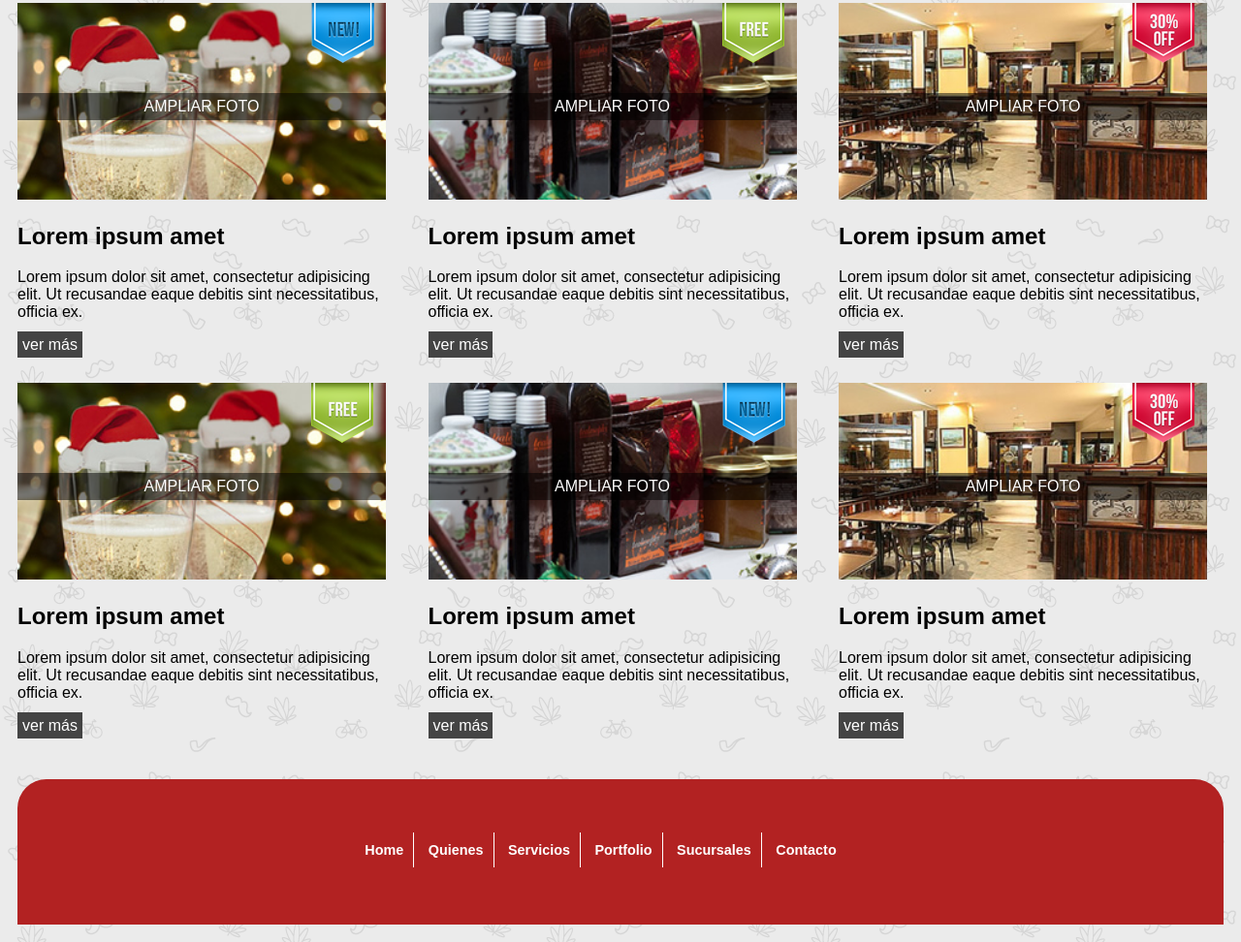
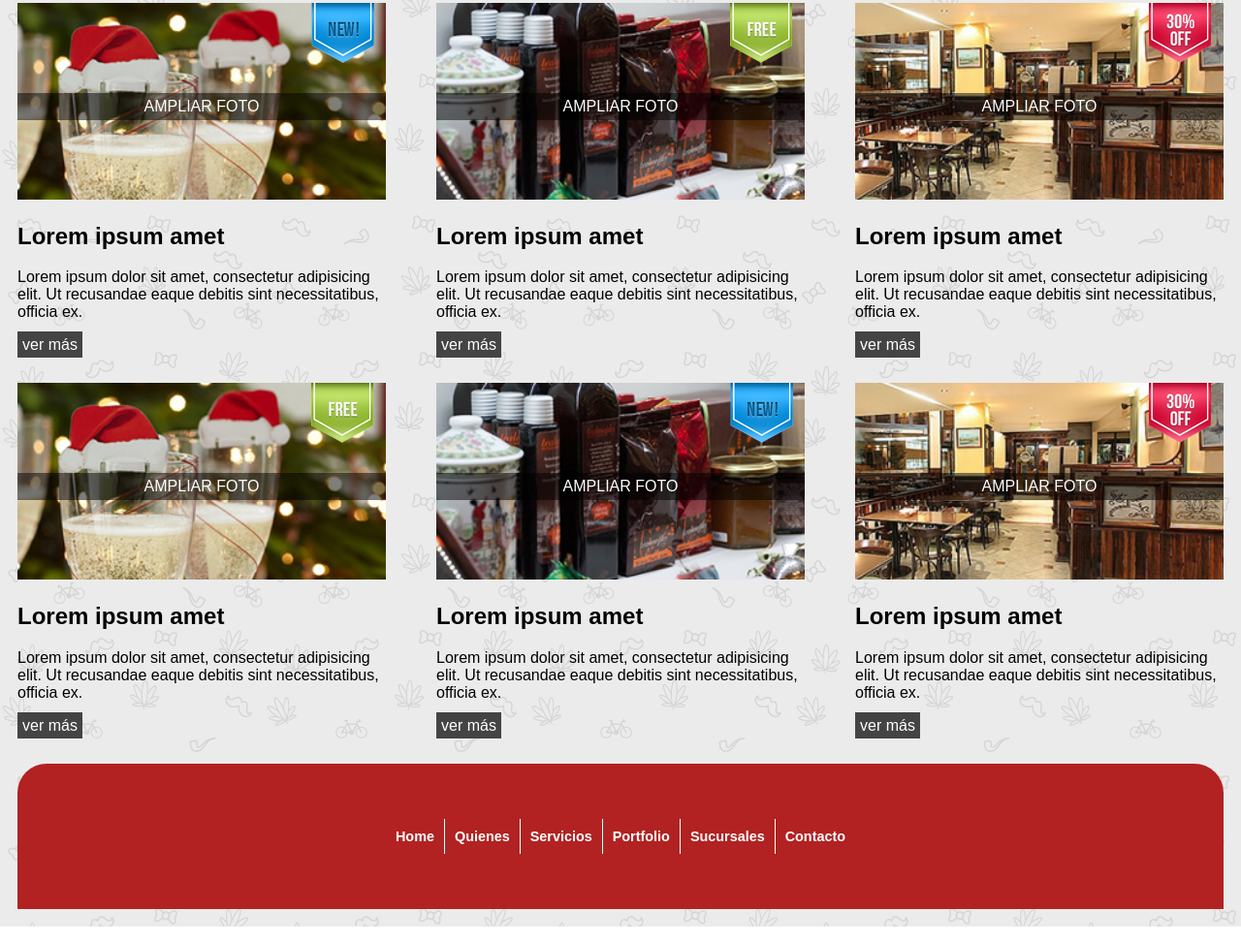
Before and after one commit to gabrielpelizza/kitchering, a plain HTML site: page index.html in a window 1280 px wide. Shown: the part 736-1708 px from the top of the page at 97% size. Drawn offline with Linux system fonts and the light colour scheme.

Commit message:
Add files via upload

```diff
--- a/css/style.css
+++ b/css/style.css
@@ -193,9 +193,17 @@ section.banner img{
         margin-right:0;
     }
 
+    .container section.vip-products{
+        display:flex;
+        flex-wrap: wrap;
+        flex-direction:row;
+        justify-content:space-between;
+    }
+
     .container section.vip-products article{
         width:380px;
         margin-left:0px;
+
     }
     .container section.vip-products article:nth-child(odd){
         margin-right:0%;
@@ -209,30 +217,21 @@ section.banner img{
         margin-top: 10px;
     }
 
-    .container section.vip-products article#seccion-prod-1:not(:first-child){
-        margin-right: 3.5%;
-        margin-left: 3.5%;
-    }
-
-    .container section.vip-products article#seccion-prod-final{
-        margin-right:0;
-    }
-
-    .container section.vip-products article#seccion-prod-2:not(:first-child){
-        margin-right: 3.5%;
-
-    }
-
     .container footer{
         background-color:firebrick;
         width:100%;
         height:150px;
         border-top-left-radius: 30px;
         border-top-right-radius: 30px;
+        display:flex;
+        flex-direction: row;
+        align-items:center;
+        justify-content:center;
     }
 
     .container footer ul{
-        padding:55px 0 30px 28%;
+        display:flex;
+        justify-content:center;
     }
 
     .container footer ul li{
--- a/index.html
+++ b/index.html
@@ -39,7 +39,7 @@
 
 		<!-- productos -->
 		<section class="vip-products">
-			<article class="product" id="seccion-prod-1">
+			<article class="product">
 				<div class="photo-container">
 					<img class="photo" src="images/img-pdto-1.jpg" alt="pdto 01">
 					<img class="special" src="images/img-nuevo.png" alt="plato nuevo">
@@ -49,7 +49,7 @@
 				<p>Lorem ipsum dolor sit amet, consectetur adipisicing elit. Ut recusandae eaque debitis sint necessitatibus, officia ex.</p>
 				<a class="more" href="#">ver más</a>
 			</article>
-			<article class="product" id="seccion-prod-1">
+			<article class="product">
 				<div class="photo-container">
 					<img class="photo" src="images/img-pdto-2.jpg" alt="pdto 02">
 					<img class="special" src="images/img-gratis.png" alt="gratis más de 3">
@@ -59,7 +59,7 @@
 				<p>Lorem ipsum dolor sit amet, consectetur adipisicing elit. Ut recusandae eaque debitis sint necessitatibus, officia ex.</p>
 				<a class="more" href="#">ver más</a>
 			</article>
-			<article class="product"  id="seccion-prod-final">
+			<article class="product">
 				<div class="photo-container">
 					<img class="photo" src="images/img-pdto-3.jpg" alt="pdto 03">
 					<img class="special" src="images/img-descuento.png" alt="descuento efectivo">
@@ -71,7 +71,7 @@
 			</article>
 
 			<!--separacion-->
-			<article class="product" id="seccion-prod-2">
+			<article class="product">
 				<div class="photo-container">
 					<img class="photo" src="images/img-pdto-1.jpg" alt="pdto 01">
 					<img class="special" src="images/img-gratis.png" alt="gratis más de 3">
@@ -81,7 +81,7 @@
 				<p>Lorem ipsum dolor sit amet, consectetur adipisicing elit. Ut recusandae eaque debitis sint necessitatibus, officia ex.</p>
 				<a class="more" href="#">ver más</a>
 			</article>
-			<article class="product" id="seccion-prod-2">
+			<article class="product">
 				<div class="photo-container">
 					<img class="photo" src="images/img-pdto-2.jpg" alt="pdto 02">
 					<img class="special" src="images/img-nuevo.png" alt="plato nuevo">
@@ -91,7 +91,7 @@
 				<p>Lorem ipsum dolor sit amet, consectetur adipisicing elit. Ut recusandae eaque debitis sint necessitatibus, officia ex.</p>
 				<a class="more" href="#">ver más</a>
 			</article>
-			<article class="product" id="seccion-prod-final">
+			<article class="product">
 				<div class="photo-container">
 					<img class="photo" src="images/img-pdto-3.jpg" alt="pdto 03">
 					<img class="special" src="images/img-descuento.png" alt="descuento efectivo">
```
